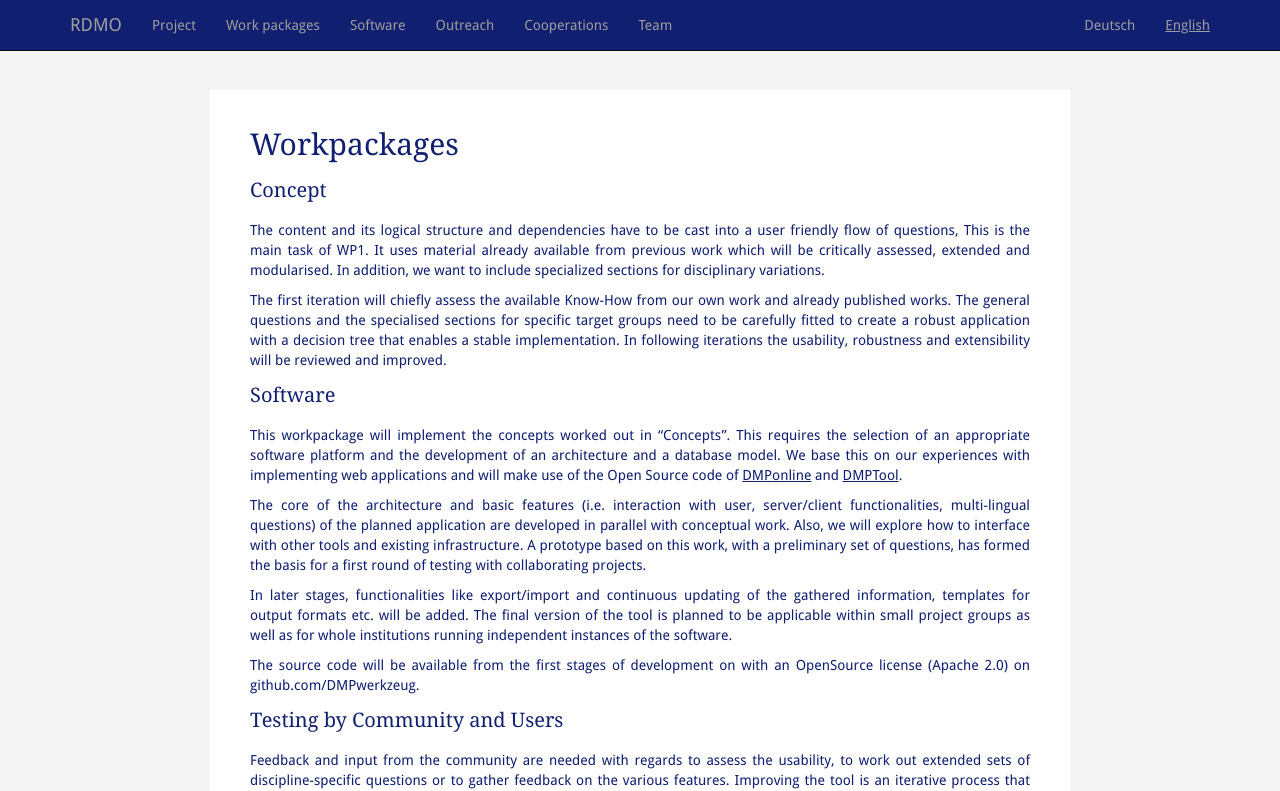
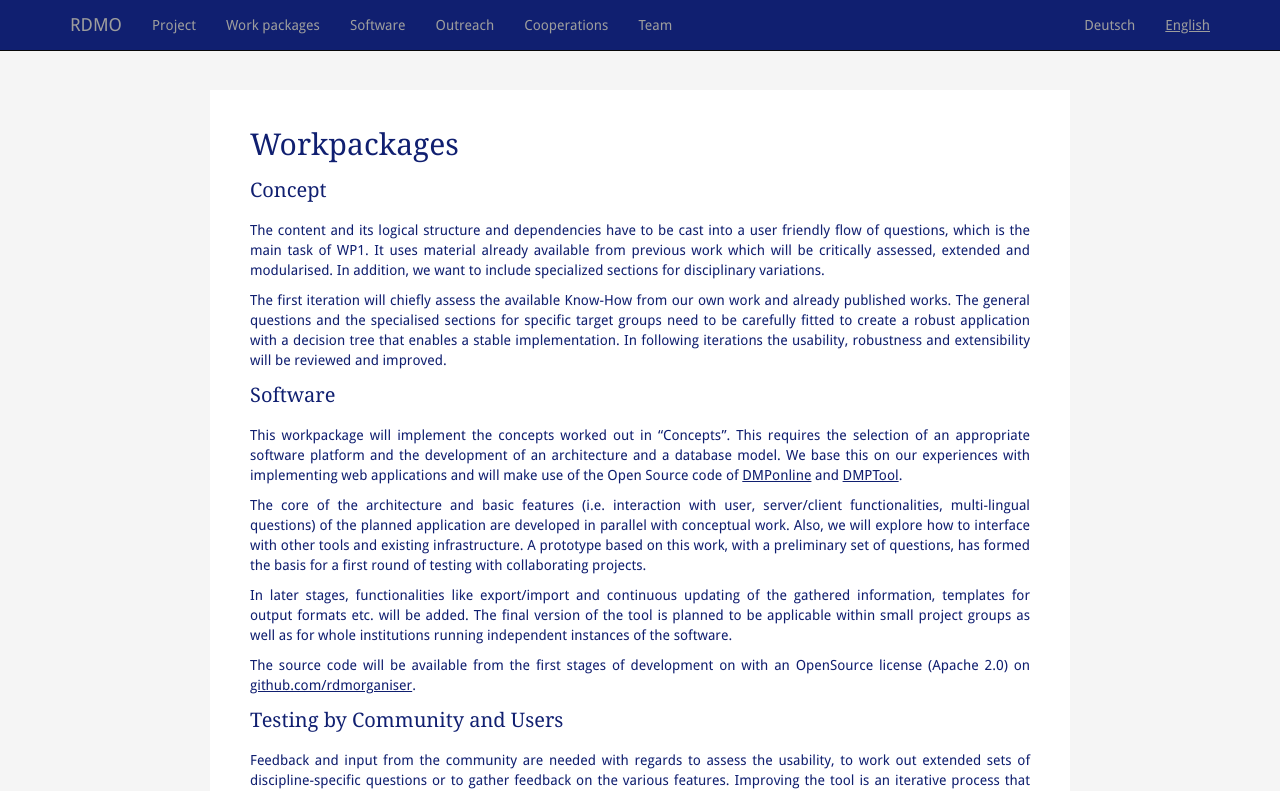
Before and after one commit to rdmorganiser/rdmorganiser.github.io, a Jekyll site: the page built from en/workpackages.md, in a window 1280 px wide and 1393 px high. Shown: the top 791 px of the window. Built offline with Jekyll 4.4.1, drawn with Linux system fonts in a browser that asks for light colours.

Commit message:
Fix typos, update RDMO link

```diff
--- a/en/workpackages.md
+++ b/en/workpackages.md
@@ -11,7 +11,7 @@ Workpackages
 Concept
 -------
 
-The content and its logical structure and dependencies have to be cast into a user friendly flow of questions, This is the main task of WP1. It uses material already available from previous work which will be critically assessed, extended and modularised. In addition, we want to include specialized sections for disciplinary variations.
+The content and its logical structure and dependencies have to be cast into a user friendly flow of questions, which is the main task of WP1. It uses material already available from previous work which will be critically assessed, extended and modularised. In addition, we want to include specialized sections for disciplinary variations.
 
 The first iteration will chiefly assess the available Know-How from our own work and already published works. The general questions and the specialised sections for specific target groups need to be carefully fitted to create a robust application with a decision tree that enables a stable implementation. In following iterations the usability, robustness and extensibility will be reviewed and improved.
 
@@ -24,7 +24,7 @@ The core of the architecture and basic features (i.e. interaction with user, ser
 
 In later stages, functionalities like export/import and continuous updating of the gathered information, templates for output formats etc. will be added. The final version of the tool is planned to be applicable within small project groups as well as for whole institutions running independent instances of the software.
 
-The source code will be available from the first stages of development on with an OpenSource license (Apache 2.0) on github.com/DMPwerkzeug.
+The source code will be available from the first stages of development on with an OpenSource license (Apache 2.0) on [github.com/rdmorganiser](https://github.com/rdmorganiser).
 
 Testing by Community and Users
 ------------------------------
```
Also changed, not shown: arbeitspakete.md (+1 -1 lines).
